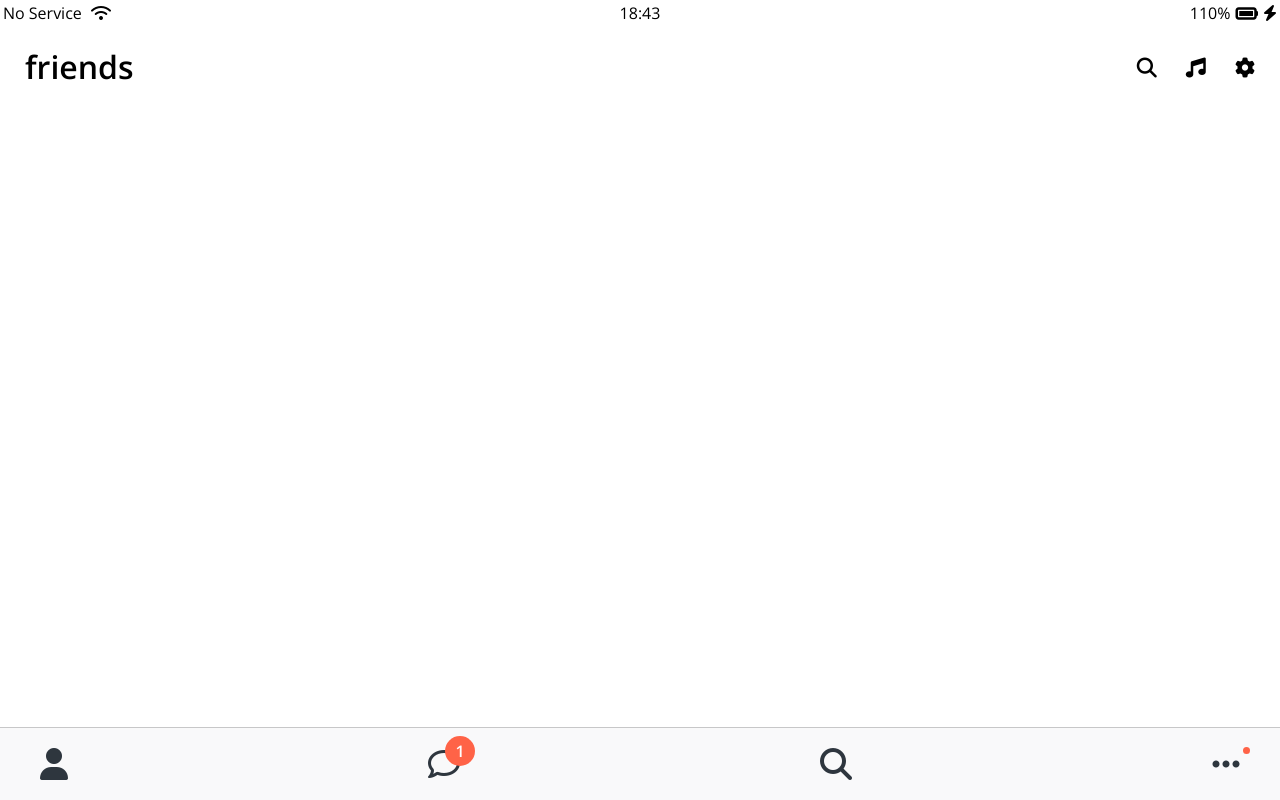
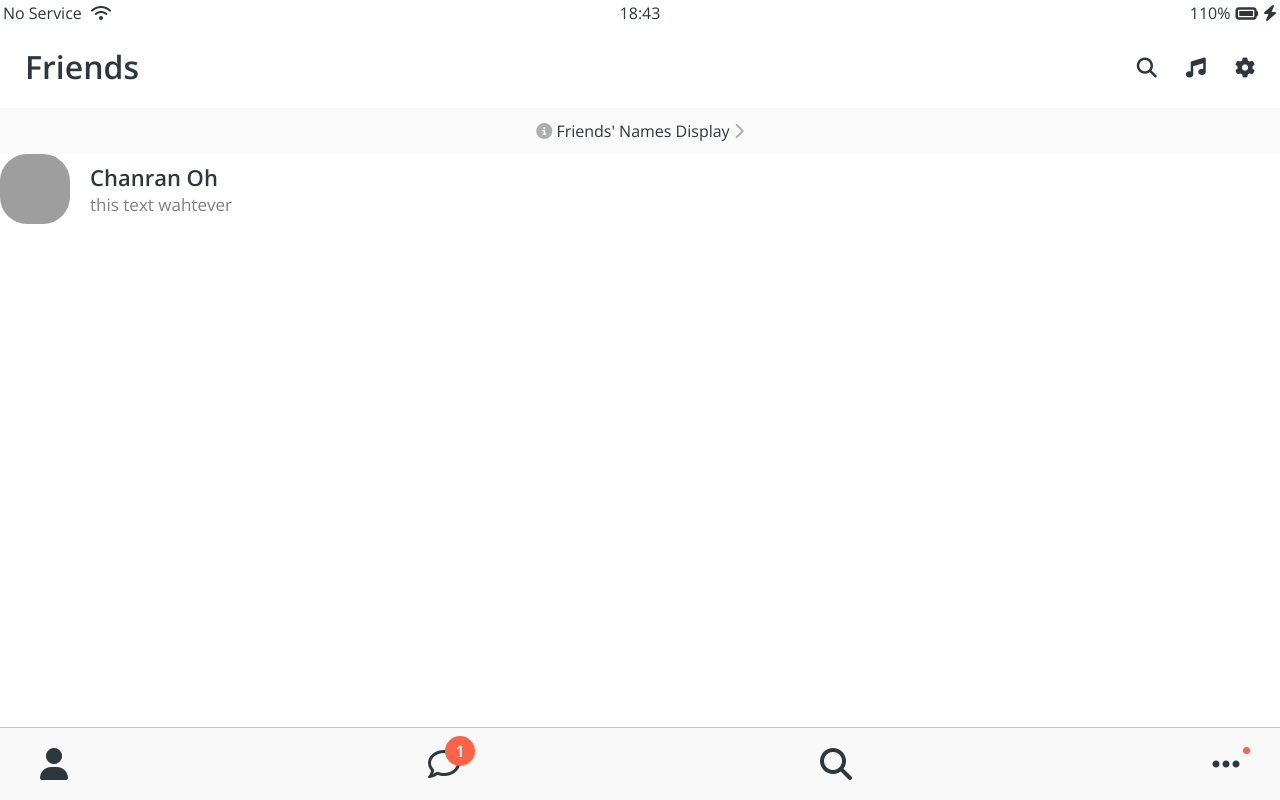
Before and after one commit to ocr0912/kokoa-clone-2022, a plain HTML site: page friends.html in a window 1280 px wide. Drawn offline with nearby package versions, Linux system fonts and the light colour scheme; grey boxes are pictures that could not be loaded.

Commit message:
Created user-component

```diff
--- a/css/components/nav-bar.css
+++ b/css/components/nav-bar.css
@@ -16,7 +16,6 @@
 
 .nav__link {
     position: relative;
-    color: #2e363e;
 }
 
 .nav__notification {
--- /dev/null
+++ b/css/components/user-component.css
@@ -0,0 +1,23 @@
+.user-component,
+.user-component__column:first-child {
+    display: flex;
+    align-items: center;
+}
+
+.user-component__avatar {
+    width: 70px;
+    height: 70px;
+    border-radius: 27px;
+    margin-right: 20px;
+}
+
+.user-component__title {
+    font-weight: 600;
+    font-size: 22px;
+}
+
+.user-component__subtitle {
+    margin-top: 8px;
+    font-size: 17px;
+    color: rgba(0, 0, 0, 0.5);
+}
--- /dev/null
+++ b/css/screens/friends.css
@@ -0,0 +1,11 @@
+#friends-display-link {
+    text-align: center;
+    display: block;
+    background-color: #fafafa;
+    padding: 15px 0;
+    font-size: 16px;
+}
+
+#friends-display-link i{
+    color: rgba(0, 0, 0, 0.3);
+}
--- a/css/style.css
+++ b/css/style.css
@@ -4,12 +4,15 @@
 
 /* components */
 @import "components/status-bar.css";
+@import "components/screen-header.css";
 @import "components/nav-bar.css";
+@import "components/user-component.css";
 
 /* screens */
 @import "screens/login.css";
-@import "screens/screen-header.css";
+@import "screens/friends.css";
 
 body {
+    color: #2e363e;
     font-family: 'Open Sans', sans-serif;
 }
--- a/friends.html
+++ b/friends.html
@@ -26,13 +26,30 @@
     </div>
 
 <header class="screen-header">
-    <h1 class="screen-header__title">friends</h1>
+    <h1 class="screen-header__title">Friends</h1>
     <div class="screen-header__icons">
         <span><i class="fas fa-search fa-lg"></i></span>
         <span><i class="fas fa-music fa-lg"></i></span>
         <span><i class="fas fa-cog fa-lg"></i></span>
     </div>
 </header>
+
+<a href="#" id="friends-display-link">
+    <i class="fas fa-info-circle"></i> Friends' Names Display
+    <i class="fas fa-chevron-right fa-xm"></i>
+</a>
+
+<div class="user-component">
+    <div class="user-component__column">
+        <img src="https://scontent-ssn1-1.xx.fbcdn.net/v/t39.30808-6/298513190_613791113439067_5191704933145069350_n.jpg?stp=cp1_dst-jpg_p526x296&_nc_cat=100&ccb=1-7&_nc_sid=8bfeb9&_nc_ohc=bpEr8wi5OlgAX_66nL4&_nc_ht=scontent-ssn1-1.xx&oh=00_AT9TDhn3PyX9akZ-owH_tZuBl4mQfTjGMX5Z1K_DmApiHA&oe=62FBB417" class="user-component__avatar">
+        <div class="user-component__text">
+            <h4 class="user-component__title">Chanran Oh</h4>
+            <h6 class="user-component__subtitle">this text wahtever</h6>
+        </div>
+    </div>
+    <div class="user-component__column">
+    </div>
+</div>
 
 <nav class="nav">
     <ul class="nav__list">
```
Also changed, not shown: css/components/screen-header.css (renamed from css/screens/screen-header.css).
